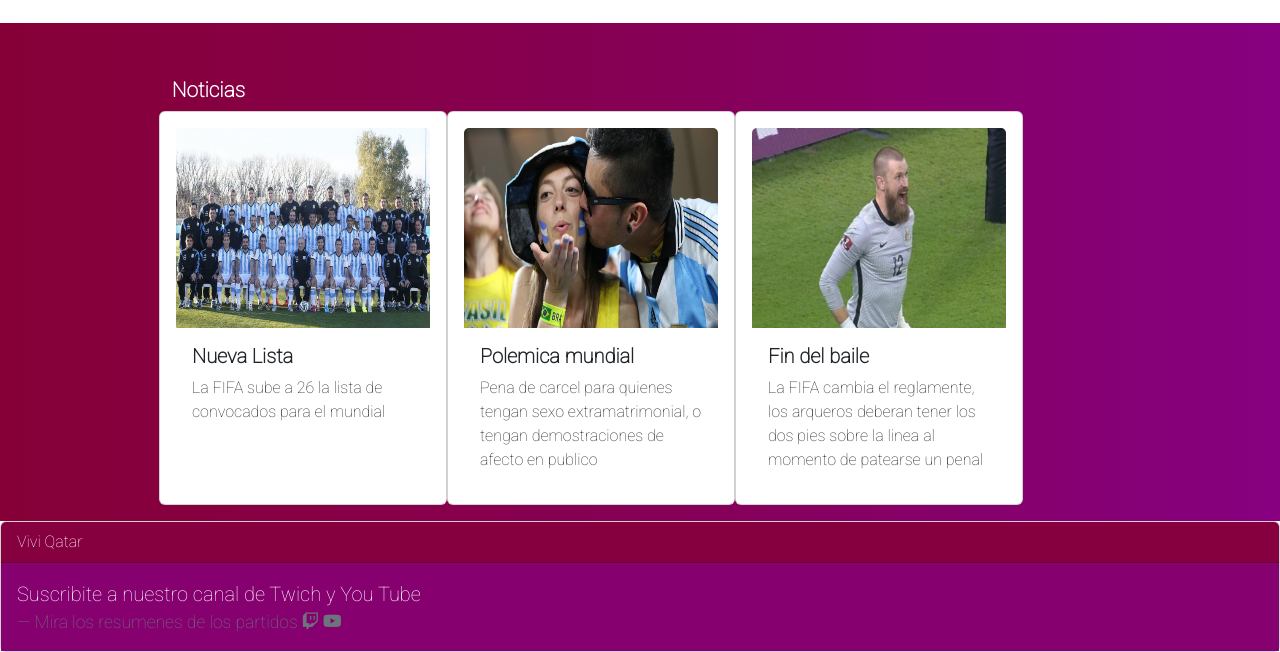
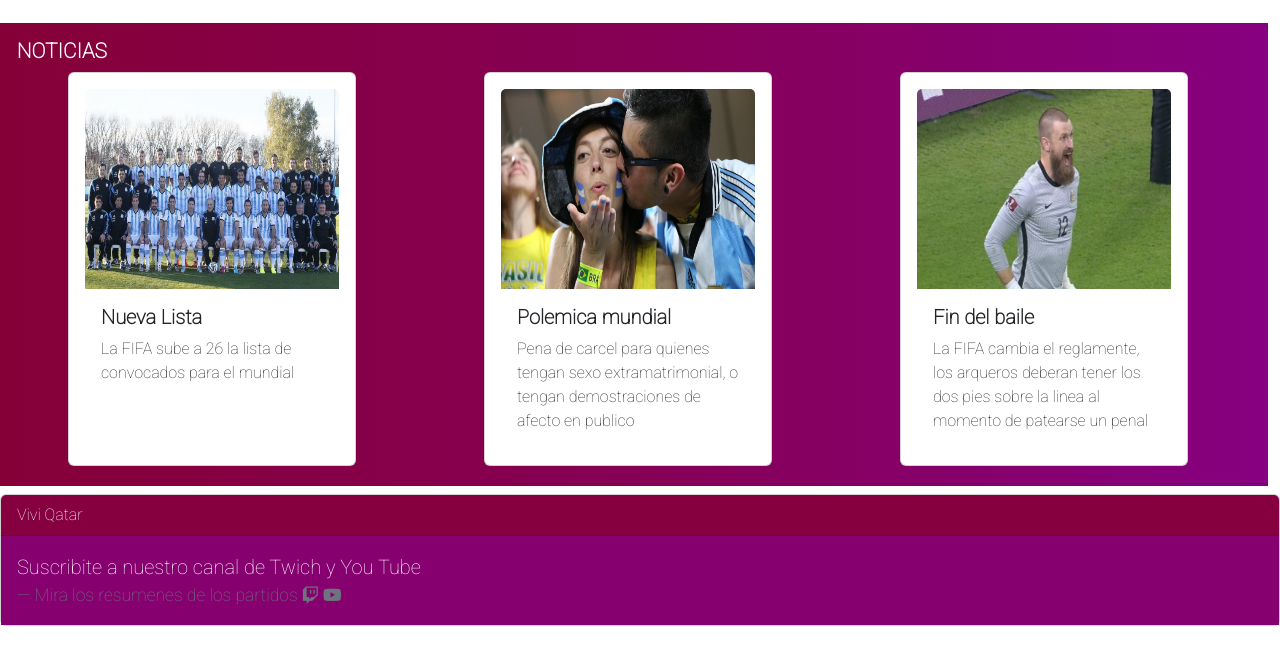
Before and after one commit to Lebuono2/fansite, a plain HTML site: page index.html in a window 1280 px wide. Shown: the part 1547-2199 px from the top of the page. After the commit the page ends 2173 px from the top, so only its background shows below. Drawn offline with nearby package versions, Linux system fonts and the light colour scheme.

Commit message:
correciones index y sedes

```diff
--- a/css/styles.css
+++ b/css/styles.css
@@ -7,7 +7,7 @@
 /*------------Estilos header index---------------------------------------------------------*/
 .body__principal{
     display: grid;
-    grid-template-columns: 50vw 49vw;
+    grid-template-columns: 50vw 50vw;
     grid-template-rows: 100vh 10vh 130vh 10vs 150vh 10vh;
     grid-template-areas:
     "header header"
@@ -25,7 +25,7 @@
     background-size: cover;
     background-repeat: no-repeat;
     height: 100vh;
-    width: 99vw;
+    width: 100vw;
     grid-area: header;
     display: grid;
     grid-template-columns: 50vw 50vw;
@@ -151,6 +151,7 @@
 .noticias{
     grid-area: noticias;
     display: flex;
+    width: 100%;
     justify-content: center;
     align-content: center;
     padding-top: 3%;
@@ -173,7 +174,7 @@
 
 .footer_nuevo{
     grid-area: footer;
-    width: 100%
+
 }
 
 /*--------------------------ESTILOS---SEDES------------------------*/
--- a/index.html
+++ b/index.html
@@ -49,32 +49,34 @@
 
     <!------------------------ SECCION NOTICIAS-------------------------------------------->
 
-    <div class="noticias  container-fluid justify-content-around">
-      <div class="row px-3 py-3 pe-3">
-        <h3 class="titulo_noticias">Noticias</h3>
-      <div class="card px-3 py-3 pe-3" style="width: 18rem;">
+    <div class="noticias mb-2 px-3 py-3 pe-3 row container-fluid justify-content-around">
+      <h3 class="titulo_noticias">NOTICIAS</h3>
+      <div class="card mb-1 px-3 py-3 pe-3" style="width: 18rem;">
       <img src="./img/noticia_convocados.jpg" class="card-img-top" alt="...">
       <div class="card-body">
         <h5 class="card-title">Nueva Lista</h5>
         <p class="card-text">La FIFA sube a 26 la lista de convocados para el mundial</p>
       </div>
       </div>
-    <div class="card px-3 py-3 pe-3" style="width: 18rem;">
+
+      <div class="card mb-1 px-3 py-3 pe-3" style="width: 18rem;">
         <img src="./img/noticia_beso.jpg" class="card-img-top" alt="...">
         <div class="card-body">
           <h5 class="card-title">Polemica mundial</h5>
           <p class="card-text">Pena de carcel para quienes tengan sexo extramatrimonial, o tengan demostraciones de afecto en publico</p>
         </div>
       </div>
-    <div class="card px-3 py-3 pe-3" style="width: 18rem;">
+
+      <div class="card mb-1 px-3 py-3 pe-3" style="width: 18rem;">
         <img src="./img/noticia_arquero.jpg" class="card-img-top" alt="...">
         <div class="card-body">
           <h5 class="card-title">Fin del baile</h5>
           <p class="card-text">La FIFA cambia el reglamente, los arqueros deberan tener los dos pies sobre la linea al momento de patearse un penal</p>
         </div>
       </div>
+
     </div>
-  </div>
+
 
 
 
@@ -90,7 +92,8 @@
         </blockquote>
       </div>
     </div>
-  <footer class="row">
+
+
 <script src="../js/bootstrap.js"></script>
 </body>
 </html>
```
Also changed, not shown: paginas/sedes.html (+1 -1 lines). Lines whose indentation alone changed are shown as unchanged.
